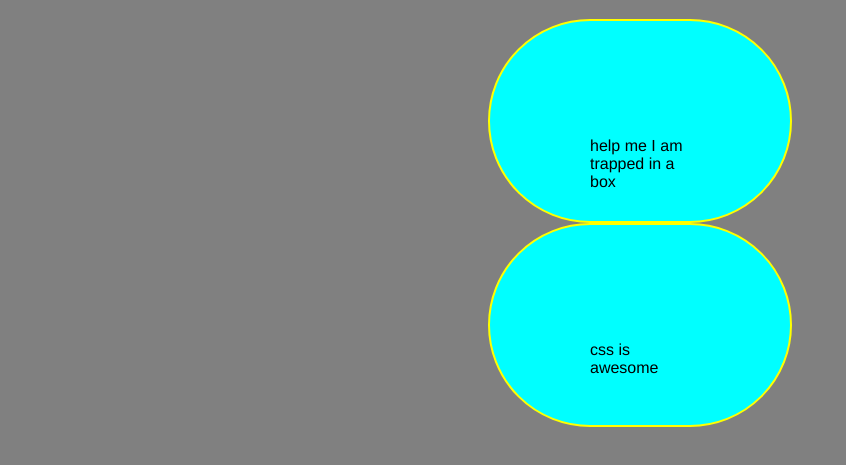
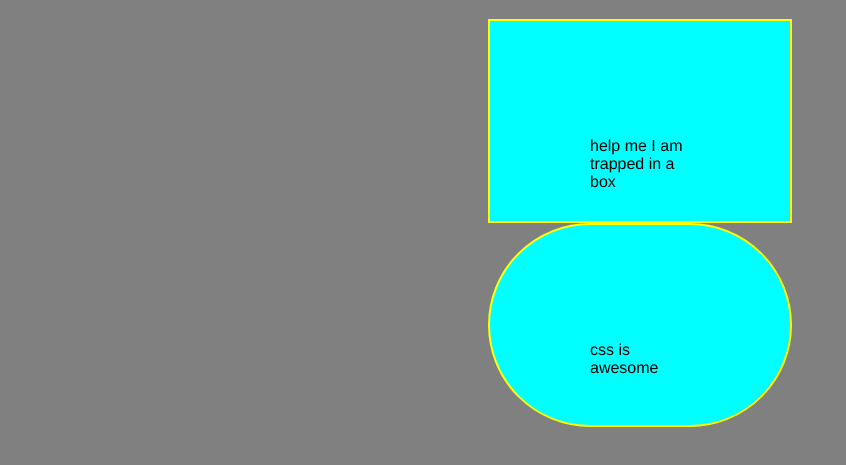
Before and after one commit to gitdiegocpu/c12-css, a plain HTML site: page index.html in a window 1280 px wide. Shown: the part 61-526 px from the top of the page, without its empty margins (0-846 px from the left). Drawn offline with Linux system fonts and the light colour scheme.

Commit message:
css is awesome

```diff
--- a/style.css
+++ b/style.css
@@ -8,7 +8,7 @@ body{
     height: 200px;
     border: 2px solid yellow;
     margin: auto;
-    border-radius: 300px;
+
 }
 .box__text{
     padding: 100px;
```
